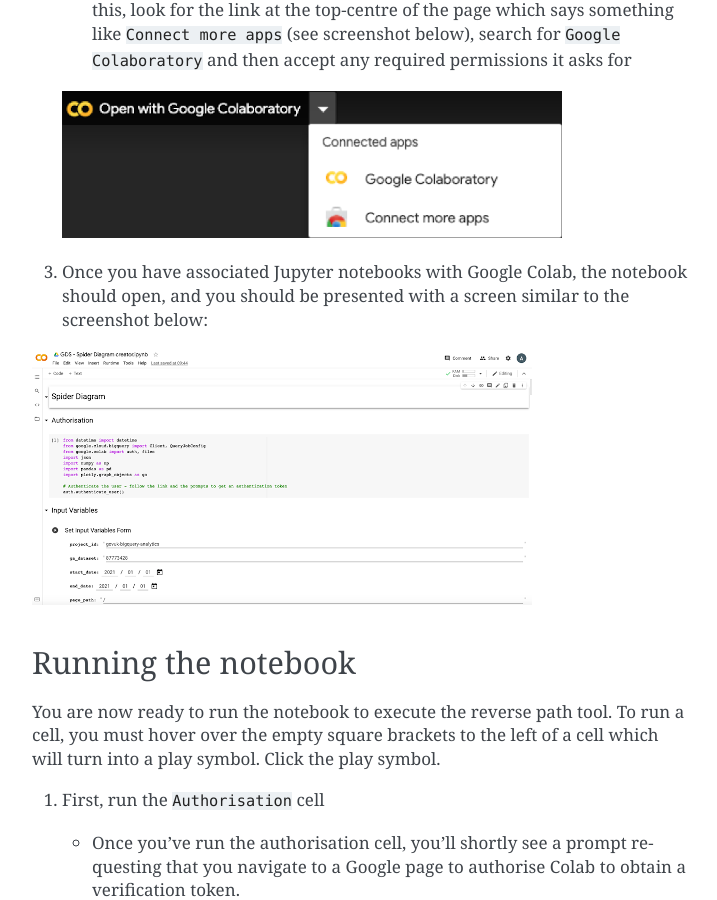
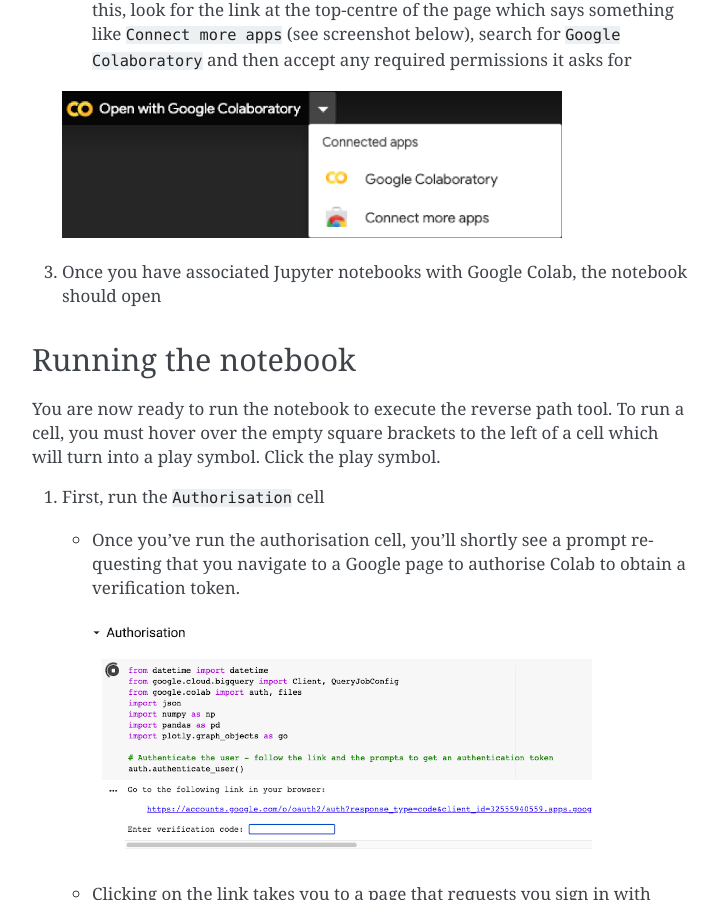
Before and after one commit to alphagov/govuk-user-journey-analysis-tools, a Sphinx documentation site: the page built from docs/user_guide/user-guide-reverse-path-tool.md, in a window 1280 px wide and 900 px high, scrolled down 596 px. Shown: the whole window, without its empty margins (388-1105 px from the left). Built offline with Sphinx 7.4.7, drawn with Linux system fonts in a browser that asks for light colours; pages that are not in the unit, such as notebooks, are missing from menus.

Commit message:
Removed incorrect image from user guides

```diff
--- a/docs/user_guide/user-guide-reverse-path-tool.md
+++ b/docs/user_guide/user-guide-reverse-path-tool.md
@@ -18,10 +18,7 @@
    ![Open notebook in Google Colab button](images/open-google-colab.png)
 
 
-3. Once you have associated Jupyter notebooks with Google Colab, the notebook should open, and you should be presented
- with a screen similar to the screenshot below:
-
- ![GDS - Spider Diagram Creator notebook](images/google-colab-notebook.png)
+3. Once you have associated Jupyter notebooks with Google Colab, the notebook should open
 
 ## Running the notebook
 
```
Also changed, not shown: docs/user_guide/user-guide-forward-path-tool.md (+1 -4 lines).
